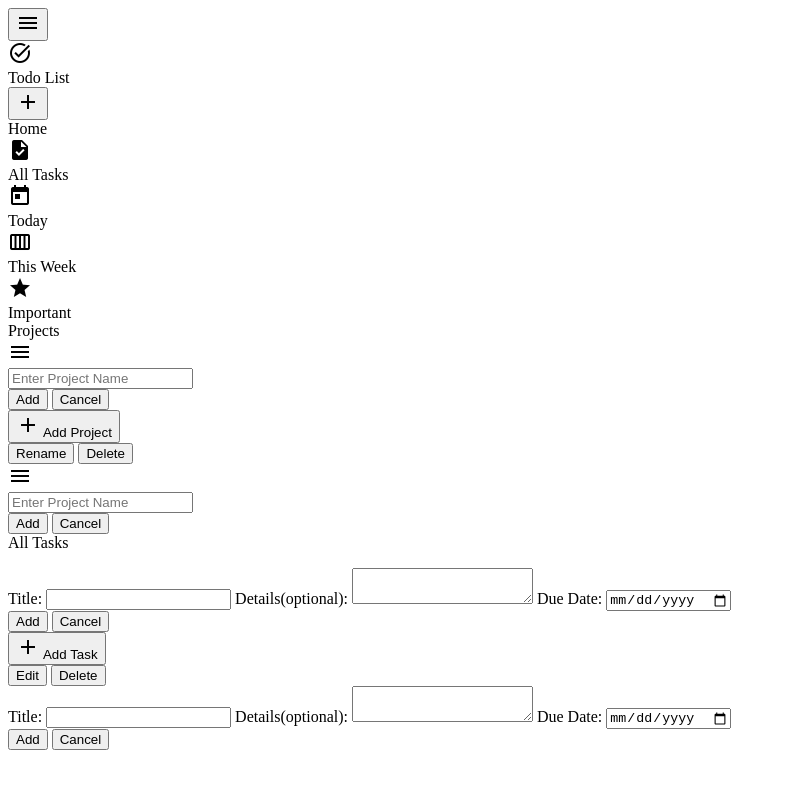
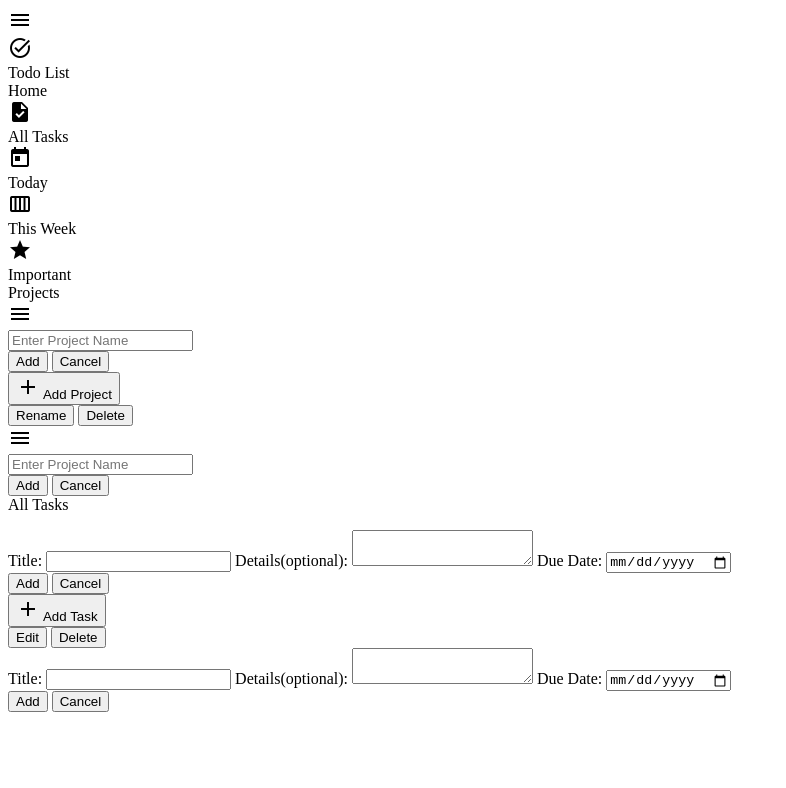
Before and after one commit to dekr1sh/todo-list, a website built with webpack: page src/template.html in a window 1280 px wide. Shown: the whole page, without its empty margins (0-786 px from the left). Built offline with nearby package versions, Linux system fonts and the light colour scheme.

Commit message:
Write the entire markup of the todo-list

```diff
--- a/src/template.html
+++ b/src/template.html
@@ -8,16 +8,13 @@
 </head>
 <body>
     <header>
-        <button id="sidebarToggle" aria-label="Toggle Sidebar">
+        <div id="sidebarToggle" aria-label="Toggle Sidebar">
             <span class="material-icons" aria-hidden="true">menu</span>
-        </button>
+        </div>
         <div id="pageHeader">
             <span class="material-icons" aria-hidden="true">task_alt</span>
             <div>Todo List</div>
         </div>
-        <button id="addTaskDialog" aria-label="Add New task">
-            <span class="material-icons" aria-hidden="true">add</span>
-        </button>
     </header>
 
     <div id="container">
@@ -50,8 +47,8 @@
                     <div class="input-field">
                         <input type="text" id="projectInput" placeholder="Enter Project Name" maxlength="24" required>
                         <div class="form-buttons">
-                            <button type="submit" class="project-submit-btn">Add</button>
-                            <button type="button" class="project-cancel-btn">Cancel</button>
+                            <input type="submit" class="project-submit-btn" value="Add">
+                            <input type="button" class="project-cancel-btn" value="Cancel">
                         </div>
                     </div>
                 </form>
@@ -70,8 +67,8 @@
                     <div class="input-field">
                         <input type="text" id="renameProjectInput" placeholder="Enter Project Name" maxlength="24" required>
                         <div class="form-buttons">
-                            <button type="submit" class="project-submit-btn">Add</button>
-                            <button type="button" class="project-cancel-btn">Cancel</button>
+                            <input type="submit" class="project-submit-btn" value="Add">
+                            <input type="button" class="project-cancel-btn" value="Cancel">
                         </div>
                     </div>
                 </form>
@@ -89,8 +86,8 @@
                     <label for="taskDate">Due Date:</label>
                     <input type="date" id="taskDate" >
                     <div class="form-buttons">
-                        <button type="submit" class="task-submit-btn">Add</button>
-                        <button type="button" class="task-cancel-btn">Cancel</button>
+                        <input type="submit" class="task-submit-btn" value="Add">
+                        <input type="button" class="task-cancel-btn" value="Cancel">
                     </div>
                 </form>
                 <button id="addTask">
@@ -109,30 +106,12 @@
                     <label for="editTaskDate">Due Date:</label>
                     <input type="date" id="editTaskDate" >
                     <div class="form-buttons">
-                        <button type="submit" class="task-submit-btn">Add</button>
-                        <button type="button" class="task-cancel-btn">Cancel</button>
+                        <input type="submit" class="task-submit-btn" value="Add">
+                        <input type="button" class="task-cancel-btn" value="Cancel">
                     </div>
                 </form>
             </div>
         </div>
     </div>
-
-    <dialog id="taskDialog">
-        <div>New Task</div>
-        <form method="dialog" id="dialogForm">
-            <label for="title">Title:</label>
-            <input type="text" id="title" required>
-            <label for="details">Details(optional):</label>
-            <textarea id="details"></textarea>
-            <label for="date">Due Date:</label>
-            <input type="date" id="date">
-            <label for="project">Project:</label>
-            <select id="project"></select>
-            <div class="form-buttons">
-                <button type="submit" class="task-submit-btn">Add</button>
-                <button type="button" id="closeDialog" class="task-cancel-btn">Cancel</button>
-            </div>
-        </form>
-    </dialog>
 </body>
 </html>
```
